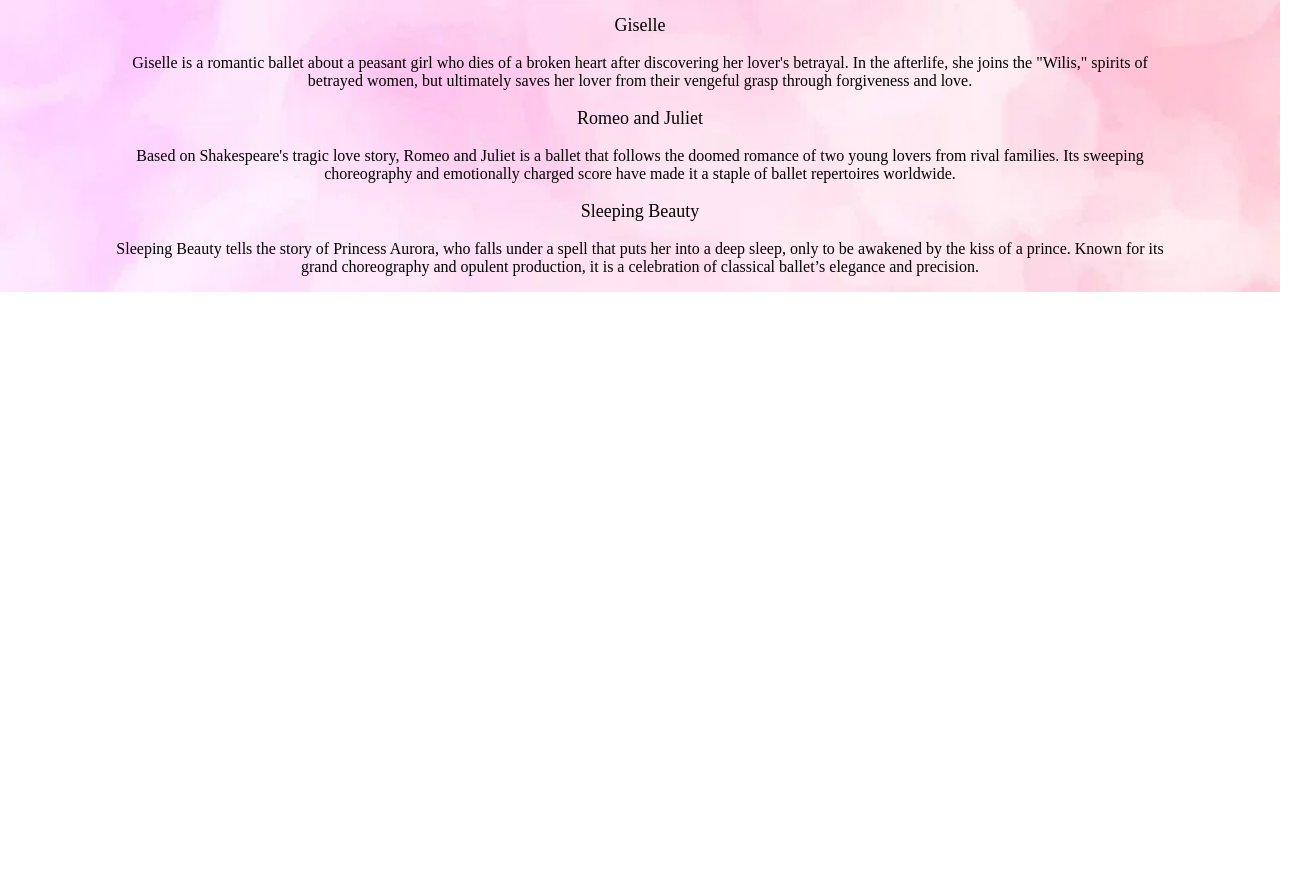
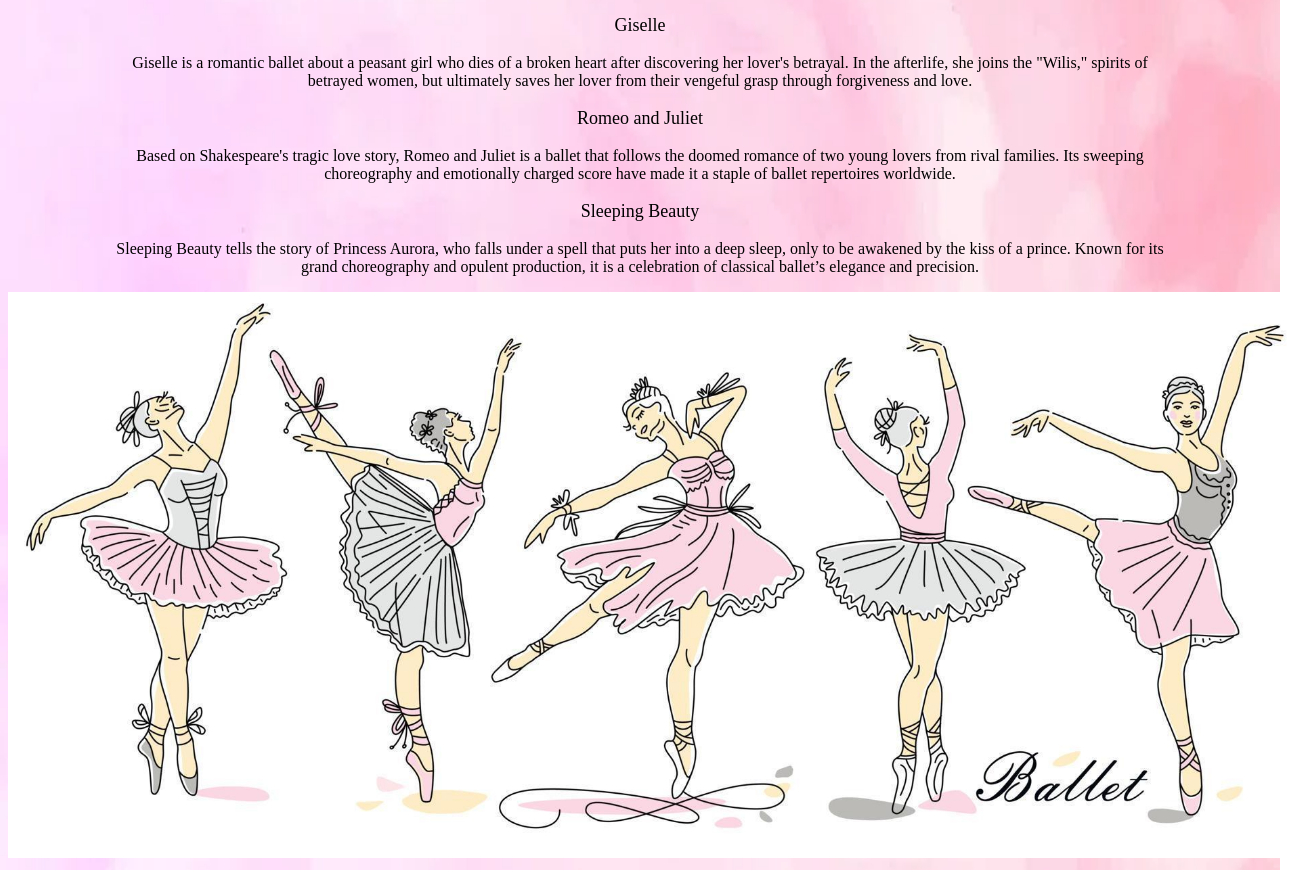
Before and after one commit to Sonya8001/MA1_ShareGenius, a plain HTML site: page index.html in a window 1280 px wide. Shown: the part 607-1477 px from the top of the page, 1308 px wide, since content can reach past the window. Before the commit the page ends 899 px from the top, so only its background shows below. Drawn offline with Linux system fonts and the light colour scheme.

Commit message:
Added images to every page

```diff
--- a/index.html
+++ b/index.html
@@ -50,6 +50,8 @@
     <p style="font-size: medium">
     Sleeping Beauty tells the story of Princess Aurora, who falls under a spell that puts her into a deep sleep, only to be awakened by the kiss of a prince. Known for its grand choreography and opulent production, it is a celebration of classical ballet’s elegance and precision.    </p>
     </p>
-
+<div class="ballet">
+<img src="images/ballet.jpg" width="1300px">
+</div>
 </body>
 </html>
--- a/style.css
+++ b/style.css
@@ -81,3 +81,7 @@ display:inline-block
     font-size: larger;
     line-height: 1.8;
 }
+
+.ballet {
+    text-align:center;
+}
```
Also changed, not shown: images/ballet.jpg (added), images/pnb.jpg (added), 1 other file.
